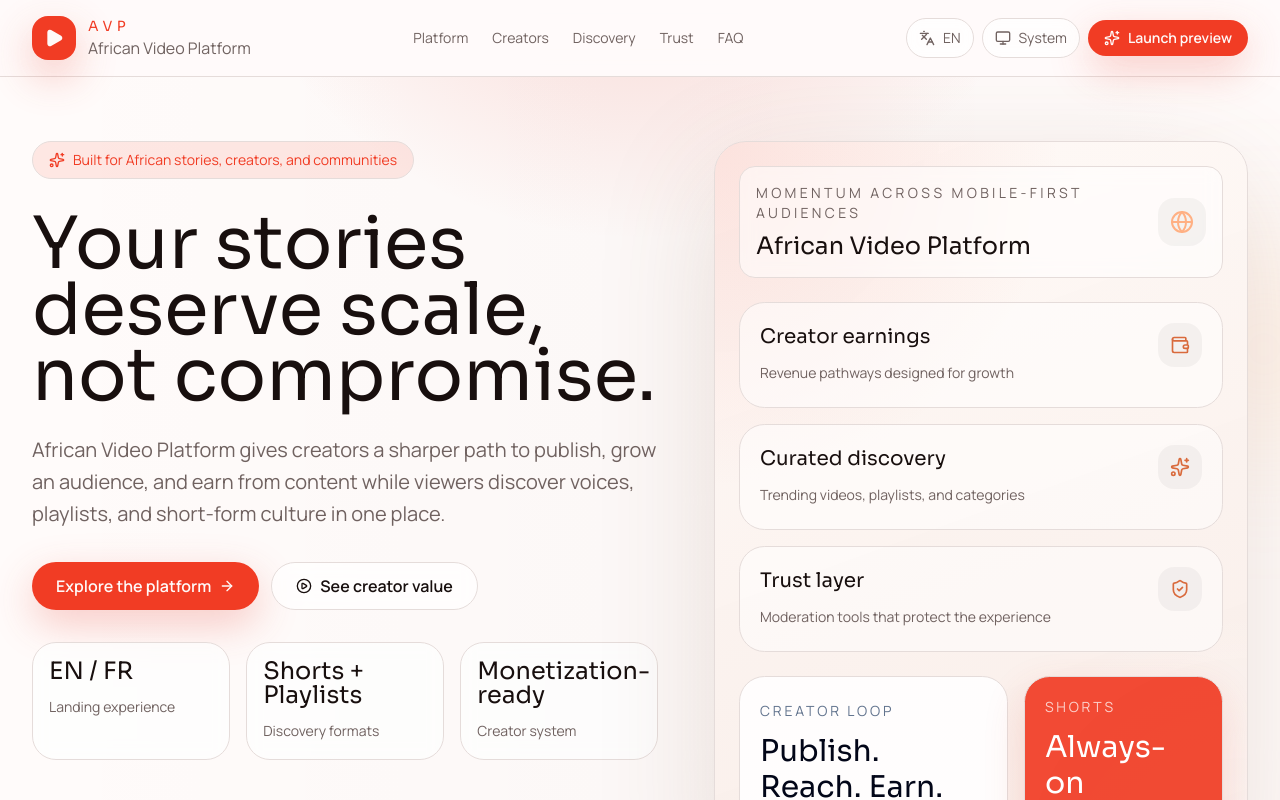
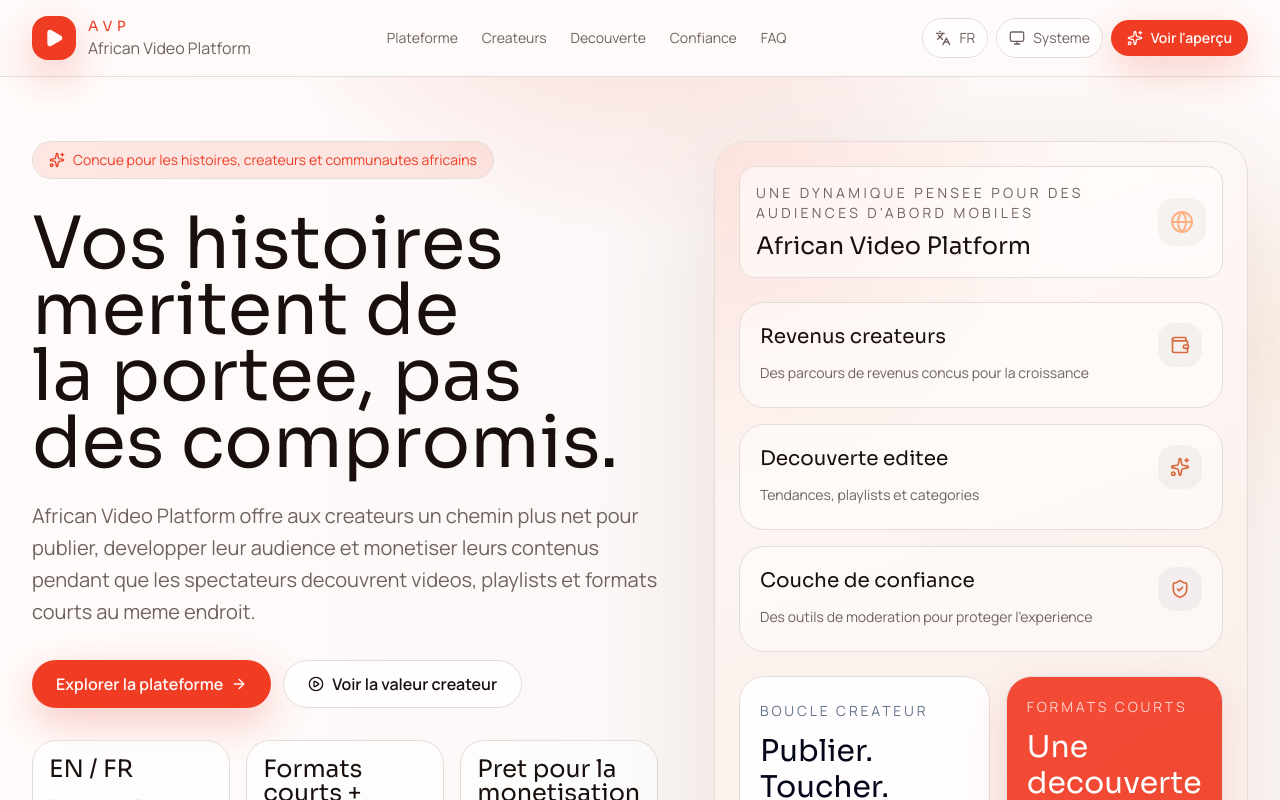
Before and after one commit to Nebur242/african-video-platform-marketing, a Next.js app: page / in a window 1280 px wide. Shown: the top 800 px of the page. Built offline with nearby package versions, Linux system fonts and the light colour scheme.

Commit message:
fix: update default language to French in layout and language context

```diff
--- a/src/app/layout.tsx
+++ b/src/app/layout.tsx
@@ -26,7 +26,7 @@
 }>) {
   return (
     <html
-      lang="en"
+      lang="fr"
       suppressHydrationWarning
       className={`${bodyFont.variable} ${displayFont.variable} h-full scroll-smooth antialiased`}
     >
--- a/src/hooks/language-context.tsx
+++ b/src/hooks/language-context.tsx
@@ -19,7 +19,7 @@
 const LanguageContext = createContext<LanguageContextValue | undefined>(undefined);
 
 export function LanguageProvider({ children }: { children: ReactNode }) {
-    const [language, setLanguage] = useState<Language>("en");
+    const [language, setLanguage] = useState<Language>("fr");
 
     const value = useMemo<LanguageContextValue>(
         () => ({
```
